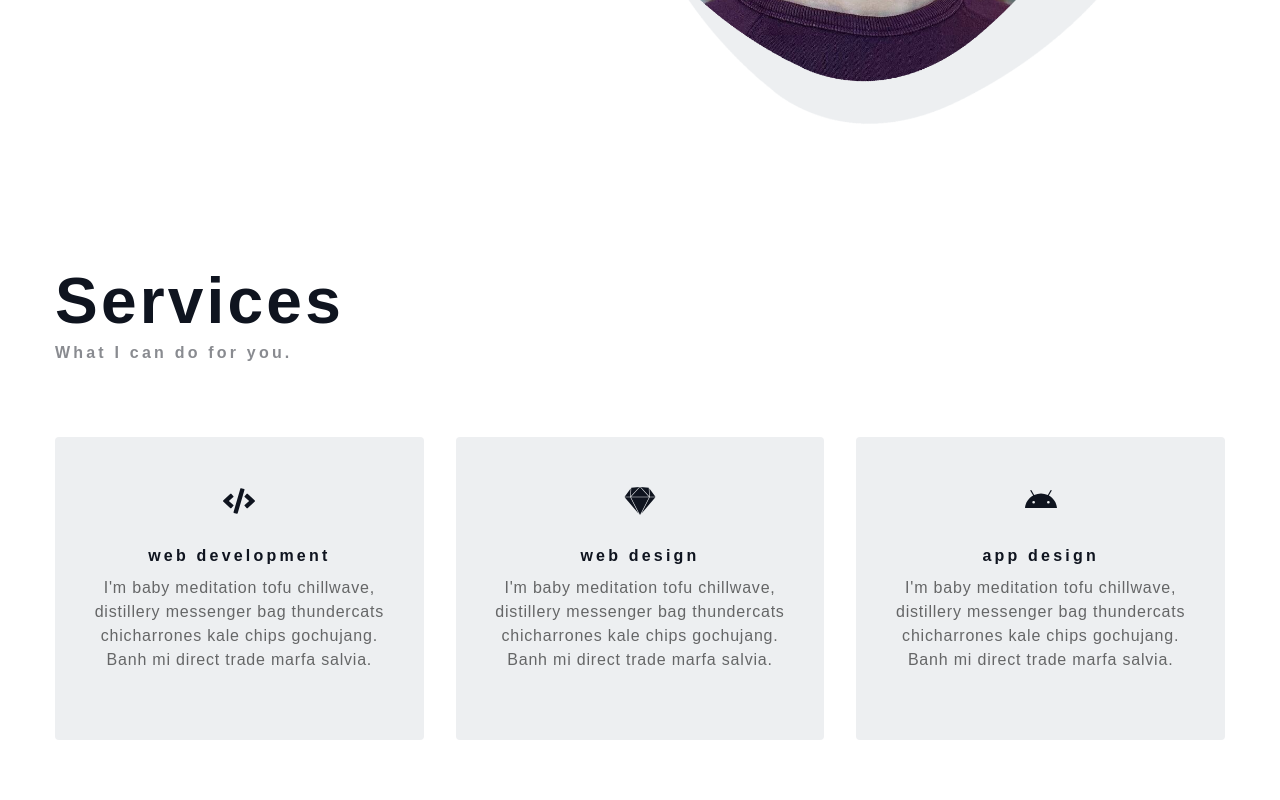
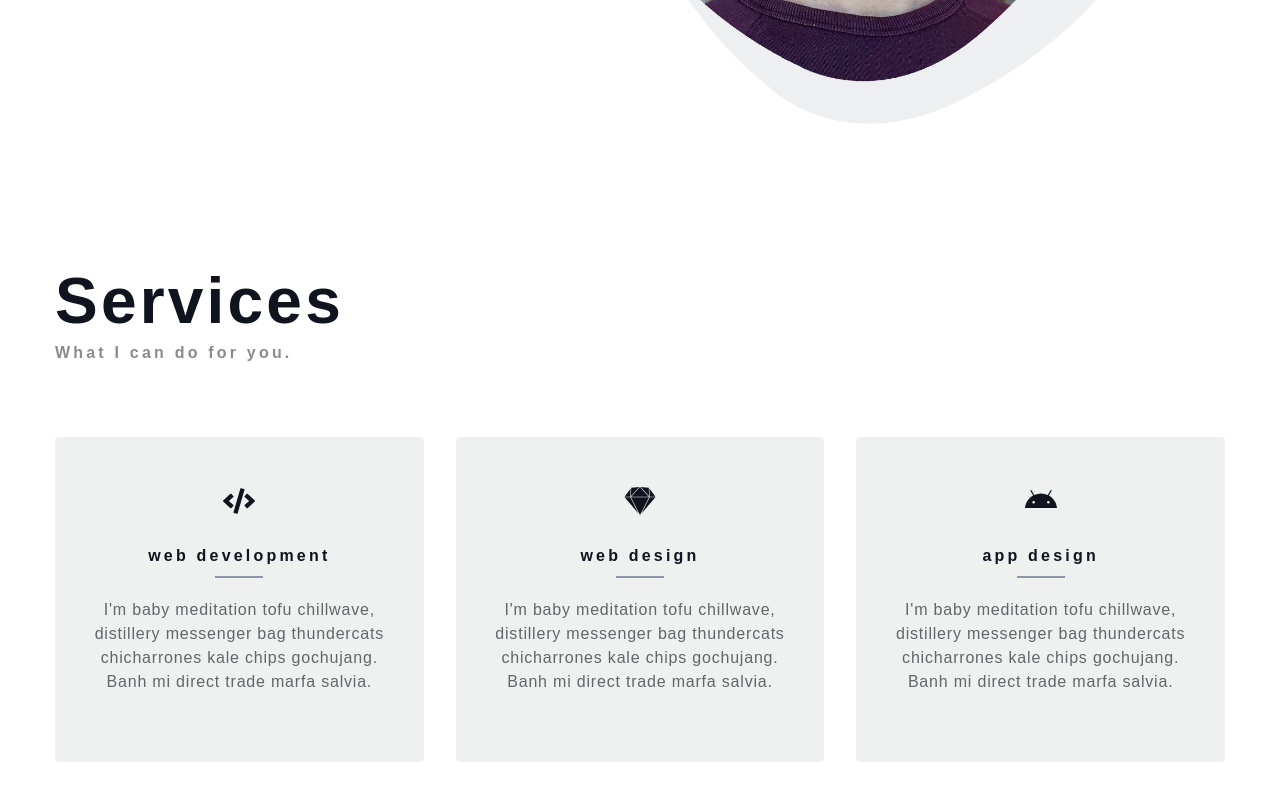
Before and after one commit to aoruize/New-Portfolio, a Gatsby site: page / in a window 1280 px wide. Shown: the part 611-1411 px from the top of the page. Built offline with nearby package versions, Linux system fonts and the light colour scheme; Gatsby itself is replaced by a stand-in of ours.

Commit message:
services + css update

```diff
--- a/src/components/Services.js
+++ b/src/components/Services.js
@@ -12,6 +12,7 @@ const Services = () => {
         return <article key={id} className="service">
           {icon}
           <h4>{title}</h4>
+          <div className="underline"></div>
           <p>{text}</p>
         </article>
       })}
--- a/src/css/main.css
+++ b/src/css/main.css
@@ -14,26 +14,26 @@ Variables
 :root {
   /* dark shades of primary color*/
   /* --clr-primary-1: hsl(43, 86%, 17%); */
-  --clr-primary-1: hsl(182200, 3%, 31%);
-  --clr-primary-2: hsl(220, 4%, 46%);
-  --clr-primary-3: hsl(220, 3%, 49%);
-  --clr-primary-4: hsl(220, 3%, 59%);
-  --clr-primary-5: hsl(220, 2%, 53%);
+  --clr-primary-1: hsl(220, 13%, 30%);
+  --clr-primary-2: hsl(220, 13%, 42%);
+  --clr-primary-3: hsl(220, 13%, 47%);
+  --clr-primary-4: hsl(220, 13%, 54%);
+  --clr-primary-5: hsl(220, 13%, 60%);
   /* lighter shades of primary color */
-  --clr-primary-6: hsl(220, 7%, 77%);
-  --clr-primary-7: hsl(220, 14%, 85%);
-  --clr-primary-8: hsl(220, 17%, 93%);
-  --clr-primary-9: hsl(220, 47%, 96%);
-  --clr-primary-10: hsl(220, 0%, 98%);
+  --clr-primary-6: hsl(220, 13%, 77%);
+  --clr-primary-7: hsl(220, 13%, 85%);
+  --clr-primary-8: hsl(220, 13%, 93%);
+  --clr-primary-9: hsl(220, 13%, 96%);
+  --clr-primary-10: hsl(220, 13%, 98%);
   /* darkest grey - used for headings */
   --clr-grey-1: hsl(220, 33%, 9%);
-  --clr-grey-3: hsl(220, 1%, 40%);
+  --clr-grey-3: hsl(220, 3%, 40%);
   --clr-grey-4: hsl(220, 3%, 45%);
   /* grey used for paragraphs */
   --clr-grey-5: hsl(220, 3%, 55%);
-  --clr-grey-8: hsl(220, 16%, 83%);
-  --clr-grey-9: hsl(220, 16%, 91%);
-  --clr-grey-10: #EDEFF1;
+  --clr-grey-8: hsl(220, 3%, 83%);
+  --clr-grey-9: hsl(220, 3%, 91%);
+  --clr-grey-10: hsl(220, 3%, 94%);
   --clr-green-dark: hsl(125, 67%, 35%);
   --clr-red-dark: hsl(360, 67%, 44%);
   --clr-red-light: hsl(360, 71%, 66%);
```
